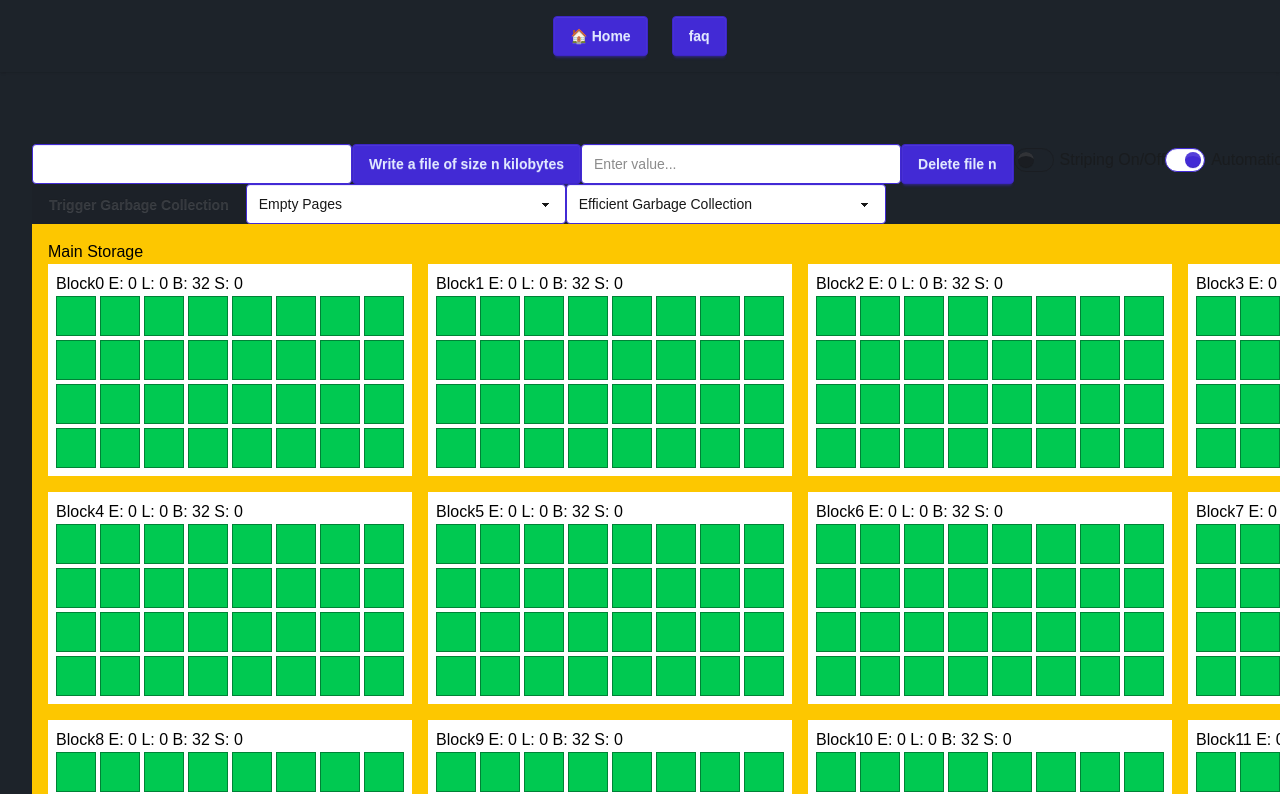
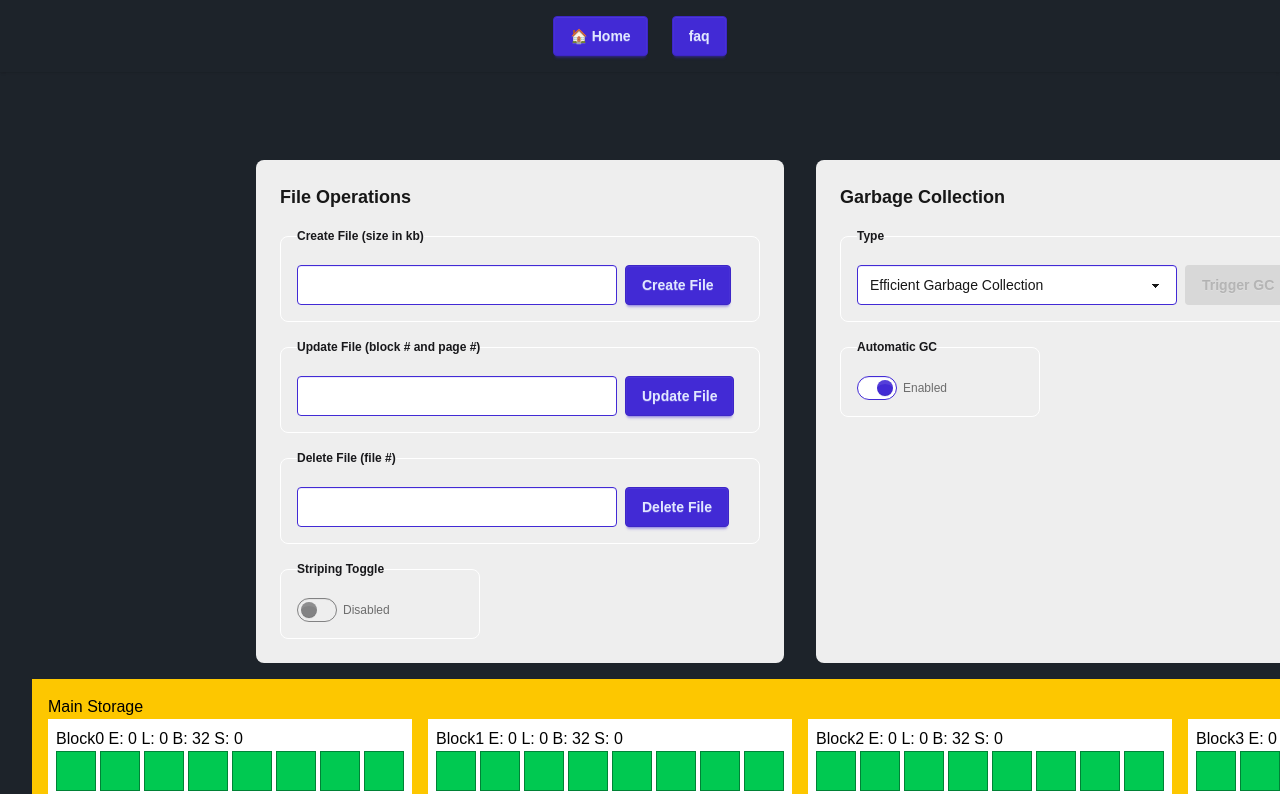
Before and after one commit to Maksym-W/ssd_visualizer, a Next.js app: page / in a window 1280 px wide. Shown: the top 794 px of the page. Built offline with nearby package versions, Linux system fonts and the light colour scheme.

Commit message:
revamped the file operations and gc (everything we have functional so far). need to make it more compact

```diff
--- a/src/app/page.tsx
+++ b/src/app/page.tsx
@@ -167,6 +167,7 @@ export default function Home() {
     } else {
       console.log('no algorithm selected');
     }
+    setDeleteFileValue('');
   };
 
   const handleGarbageCollection = () => {
@@ -197,56 +198,73 @@ export default function Home() {
     <div className="flex flex-col md:flex-row items-start md:items-center p-8 gap-12">
 
       <div className="md:mt-10 md:ml-auto mr-20">
-        {/* NOTE: for some reason I can't have both value={} and placeholder= in this... so if you don't like one then yeah */}
-        <input type="text"
+
+        <div className="flex justify-center mx-auto max-w-5xl">
+          <div className="card bg-base-300 rounded-box grid m-4">
+            <div className="card-body">
+              <h2 className="card-title">File Operations</h2>
+              <fieldset className="fieldset border-base-100 border w-120 p-4 rounded-box">
+                <legend className="fieldset-legend">Create File (size in kb)</legend>
+                <div className="flex items-end gap-2">
+                  <input
+                    type="text"
+                    className="input input-primary"
+                    value={fileSizeValue}
                     onChange={(e) => setFileSizeValue(e.target.value)}
-          value={fileSizeValue}
+                  />
+                  <button
+                    className="btn btn-primary"
+                    onClick={handleWriteFile}
+                  >
+                    Create File
+                  </button>
+                </div>
+              </fieldset>
+
+              <fieldset className="fieldset border-base-100 border w-120 p-4 rounded-box">
+                <legend className="fieldset-legend">Update File (block # and page #)</legend>
+                <div className="flex items-end gap-2">
+                  <input type="text" className="input input-primary"/>
+                  <button className="btn btn-primary">Update File</button>
+                </div>
+              </fieldset>
+
+              <fieldset className="fieldset border-base-100 border w-120 p-4 rounded-box">
+                <legend className="fieldset-legend">Delete File (file #)</legend>
+                <div className="flex items-end gap-2">
+                  <input
+                    type="text"
                     className="input input-primary"
+                    value={deleteFileValue}
+                    onChange={(e) => setDeleteFileValue(e.target.value)}
                   />
+                  <button
+                    className="btn btn-primary"
+                    onClick={handleDeleteFile}
+                  >
+                    Delete File
+                  </button>
+                </div>
+              </fieldset>
 
-        <button onClick={handleWriteFile}
-          className="btn btn-primary"
-        >
-          Write a file of size n kilobytes
-        </button>
+              <fieldset className="fieldset border-base-100 border w-50 p-4 rounded-box">
+                <legend className="fieldset-legend">Striping Toggle</legend>
+                <label className="label">
+                  <input type="checkbox" checked={striping} onChange={e => setStriping(e.target.checked)} className="toggle toggle-primary"/>
+                  <p>{striping ? "Enabled" : "Disabled"}</p>
+                </label>
+              </fieldset>
+            </div>
+          </div>
 
-        <input type="text" placeholder="Enter value..."
-          onChange={(e) => setDeleteFileValue(e.target.value)}
-          className="input input-primary"
-        />
+          <div className="card bg-base-300 rounded-box grid m-4">
+            <div className="card-body">
+              <h2 className="card-title">Garbage Collection</h2>
 
-        <button onClick={handleDeleteFile}
-          className="btn btn-primary"
-        >
-          Delete file n
-        </button>
-
-        <label className="label">
-          <input type="checkbox" className="toggle toggle-primary" checked={striping} onChange={e => setStriping(e.target.checked)}/>
-          Striping On/Off
-        </label>
-
-        <label className="label">
-          <input type="checkbox" className="toggle toggle-primary" checked={automaticGc} onChange={e => setAutomaticGc(e.target.checked)}/>
-          Automatic GC On/Off
-        </label>
-
-
-        <button onClick={handleGarbageCollection}
-          className="btn btn-primary"
-          disabled={automaticGc}
-        >
-          Trigger Garbage Collection
-        </button>
-
-        <select defaultValue="Empty Pages"
-        className="select select-primary"
-        onChange={e => setAlgorithm(e.target.value)}>
-          <option>Empty Pages</option>
-          <option>Hot/Cold Config</option>
-        </select>
-
-        <select value={gcAlgorithm}
+              <fieldset className="fieldset border-base-100 border w-120 p-4 rounded-box">
+                <legend className="fieldset-legend">Type</legend>
+                <div className="flex items-end gap-2">
+                  <select
                     className="select select-primary"
                     onChange={e => setGcAlgorithm(e.target.value)}
                   >
@@ -254,8 +272,27 @@ export default function Home() {
                     <option>Single Garbage Collection</option>
                     <option>Total Garbage Collection</option>
                   </select>
+                  <button
+                    className="btn btn-primary"
+                    disabled={automaticGc}
+                    onClick={handleGarbageCollection}
+                  >
+                    Trigger GC
+                  </button>
+                </div>
+              </fieldset>
 
+              <fieldset className="fieldset border-base-100 border w-50 p-4 rounded-box">
+                <legend className="fieldset-legend">Automatic GC</legend>
+                <label className="label">
+                  <input type="checkbox" checked={automaticGc} onChange={e => setAutomaticGc(e.target.checked)} className="toggle toggle-primary"/>
+                  <p>{automaticGc ? "Enabled" : "Disabled"}</p>
+                </label>
+              </fieldset>
 
+            </div>
+          </div>
+        </div>
 
 
         <SSDDie blocks={blocks} blockRows={blockRows} blockCols={blockCols} pageRows={pageRows} pageCols={pageCols} text={"Main Storage"} />
```
Lines whose indentation alone changed are shown as unchanged.
